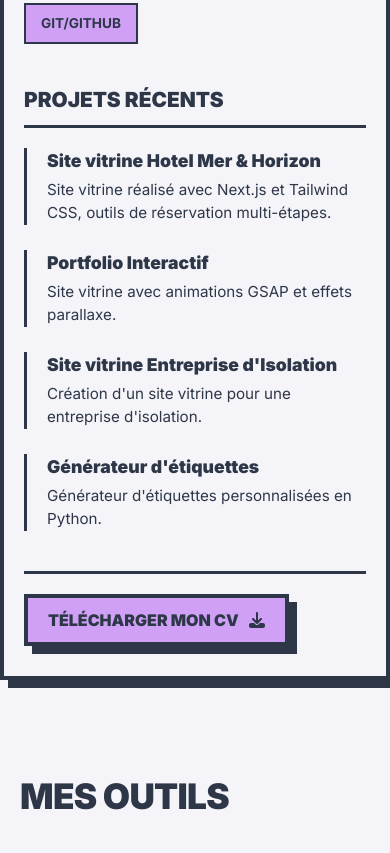
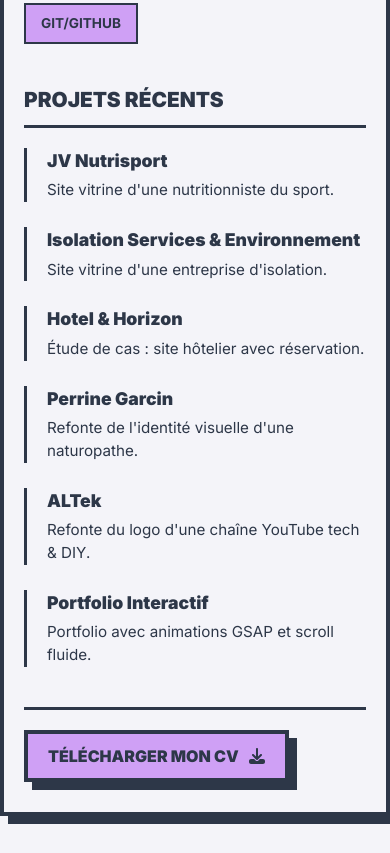
Before and after one commit to BarruelJ/portfolio-2026, a plain HTML site: page index.html in a window 390 px wide. Shown: the part 2757-3610 px from the top of the page. Drawn offline with Linux system fonts and the light colour scheme.

Commit message:
MAJ projets Kotori + refonte init GSAP (matchMedia)
Projets
- Remplace les projets par les 6 réalisations Kotori (JV Nutrisport, ISE,
  Hotel & Horizon, Perrine Garcin, ALTek, Portfolio)
- Supprime le générateur d'étiquettes (PrintLoader)
- Liste "Projets récents" du CV générée depuis projectsData
- Libellé de lien personnalisable (linkLabel)

GSAP / scroll
- Init et resize via gsap.matchMedia() : plus d'accumulation de
  triggers ni d'écouteurs magnétiques
- Valeurs XL recalculées au resize (invalidateOnRefresh)
- Fade-in des cartes projets corrigé
- Marge 100vh des skills limitée au XL (écran vide sur mobile/laptop)
- Hover via la propriété "translate" pour cohabiter avec GSAP
- Transitions ciblées au lieu de "transition: all"
- Lenis désactivé si prefers-reduced-motion + CSS Lenis recommandé

Accessibilité
- Thème sombre appliqué avant le rendu (plus de flash)
- Modale : focus géré, piège à focus, inert quand fermée
- aria-expanded sur le burger

Co-Authored-By: Claude Opus 5.5 <noreply@anthropic.com>
Claude-Session: https://claude.ai/code/session_01KNPaWwuU4phrnqjPb79oXr

```diff
--- a/index.html
+++ b/index.html
@@ -216,21 +216,8 @@
 
             <div class="cv-section">
                 <h4>Projets récents</h4>
-                <div class="cv-item">
-                    <h5>Site vitrine Hotel Mer & Horizon</h5>
-                    <p>Site vitrine réalisé avec Next.js et Tailwind CSS, outils de réservation multi-étapes.</p>
-                </div>
-                <div class="cv-item">
-                    <h5>Portfolio Interactif</h5>
-                    <p>Site vitrine avec animations GSAP et effets parallaxe.</p>
-                </div>
-                <div class="cv-item">
-                    <h5>Site vitrine Entreprise d'Isolation</h5>
-                    <p>Création d'un site vitrine pour une entreprise d'isolation.</p>
-                </div>
-                <div class="cv-item">
-                    <h5>Générateur d'étiquettes</h5>
-                    <p>Générateur d'étiquettes personnalisées en Python.</p>
+                <div class="cv-projects">
+                    <!-- Projets générés en JS -->
                 </div>
             </div>
             <div class="cv-footer">
--- a/script/script.js
+++ b/script/script.js
@@ -218,46 +218,86 @@ function renderSkillsCards() {
 const projectsData = {
 
     1: {
-        title: 'Site vitrine',
+        title: 'JV Nutrisport',
         number: '01',
-        image: 'images/projet3.webp',
-        alt: 'Site vitrine Next.js avec Tailwind CSS',
-        tags: ['Next.js', 'Tailwind CSS'],
-        description: "Site vitrine réalisé avec Next.js et Tailwind CSS, outils de réservation multi-étapes.",
+        image: 'images/jv-nutrisport.webp',
+        alt: "Site vitrine de JV Nutrisport, nutritionniste du sport",
+        tagline: "Site vitrine d'une nutritionniste du sport.",
+        tags: ['UI | UX', 'D.A', 'Design'],
+        description: "Site vitrine conçu pour présenter le travail d'une nutritionniste spécialisée dans la performance sportive. De la direction artistique aux interactions, chaque choix guide le visiteur et rend concrète la place de la nutrition dans la performance, la récupération et la progression.",
+        link: 'https://jv-site-nutrition.vercel.app/',
+        github: null
+    },
+    2: {
+        title: 'Isolation Services & Environnement',
+        number: '02',
+        image: 'images/ise.webp',
+        alt: "Site vitrine d'Isolation Services & Environnement",
+        tagline: "Site vitrine d'une entreprise d'isolation.",
+        tags: ['UI | UX', 'Web conception'],
+        description: "Identité et site vitrine construits sur la réalité du terrain : isolation thermique, acoustique et sécurité incendie. Les contrastes et la mise en page traduisent la rigueur des chantiers, en laissant une place centrale aux réalisations et à l'engagement de l'entreprise.",
         link: null,
+        github: null
+    },
+    3: {
+        title: 'Hotel & Horizon',
+        number: '03',
+        image: 'images/hotel-horizon.webp',
+        alt: "Étude de cas Hotel & Horizon, site hôtelier avec module de réservation",
+        tagline: "Étude de cas : site hôtelier avec réservation.",
+        tags: ['Next.js', 'Tailwind CSS', 'UI | UX'],
+        description: "Projet concept explorant le design hôtelier haut de gamme : design épuré, couleurs apaisantes, information réduite à l'essentiel. Le module de réservation multi-étapes s'intègre naturellement au parcours, pour démontrer la conception d'interfaces complexes.",
+        link: 'https://hotelhorizonhotel.vercel.app/',
         github: 'https://github.com/BarruelJ/Site-vitrine-h-telier-Next.js-Tailwind-CSS'
     },
-    2: {
+    4: {
+        title: 'Perrine Garcin',
+        number: '04',
+        image: 'images/perrine-garcin.webp',
+        alt: "Identité visuelle de Perrine Garcin, naturopathe réflexologue",
+        tagline: "Refonte de l'identité visuelle d'une naturopathe.",
+        tags: ['Identité visuelle', 'Logo', 'Charte'],
+        description: "Refonte du logo d'une naturopathe réflexologue : monogramme PG, ovale organique et silhouette qui se déploie. Gris anthracite, vert sauge, Lora et Inter, déclinés sur l'icône, les cartes de visite, la signature mail et la charte graphique.",
+        link: null,
+        github: null
+    },
+    5: {
+        title: 'ALTek',
+        number: '05',
+        image: 'images/altek.webp',
+        alt: "Logo et bannière de la chaîne YouTube ALTek",
+        tagline: "Refonte du logo d'une chaîne YouTube tech & DIY.",
+        tags: ['Identité visuelle', 'Logo', 'YouTube'],
+        description: "Nouvelle identité pour une chaîne YouTube tech, DIY et homelab : monogramme « A » en formes géométriques biseautées, décliné en wordmark, avatar clair/sombre et bannière. Un noir et blanc franc, lisible même en très petit format.",
+        link: 'https://www.youtube.com/@ALTekFR',
+        linkLabel: 'Voir la chaîne YouTube',
+        github: null
+    },
+    6: {
         title: 'Portfolio Interactif',
-        number: '02',
-        image: 'images/projet1.webp',
+        number: '06',
+        image: 'images/jb-portfolio.webp',
         alt: 'Portfolio interactif avec animations GSAP',
+        tagline: 'Portfolio avec animations GSAP et scroll fluide.',
         tags: ['GSAP', 'ScrollTrigger', 'Lenis'],
-        description: 'Site vitrine personnel avec animations GSAP avancées, effet parallaxe et scroll fluide via Lenis.',
+        description: "Portfolio pensé comme une expérience de lecture continue, où le mouvement accompagne sans distraire. Animations GSAP, scroll fluide via Lenis et bascule clair/sombre naturelle, pour une interface qui s'efface au profit du contenu.",
         link: 'https://portfolio-2026-lac-tau.vercel.app/',
         github: 'https://github.com/BarruelJ/portfolio-2026'
     },
-    3: {
-        title: 'Site Vitrine',
-        number: '03',
-        image: 'images/projet2.webp',
-        alt: 'Site vitrine WordPress',
-        tags: ['WordPress', 'Kadence'],
-        description: "Création d'un site vitrine pour une entreprise d'isolation. Thème personnalisé avec Kadence.",
-        link: null,
-        github: null
-    },
-    4: {
-        title: 'Moteur de génération PDF',
-        number: '04',
-        image: 'images/projet4.webp',
-        alt: 'Moteur de génération de documents PDF dynamiques',
-        tags: ['TKinter', 'Reportlab', 'Python'],
-        description: "Générateur d'étiquettes et de documents PDF dynamiques avec interface graphique TKinter.",
-        link: null,
-        github: 'https://github.com/BarruelJ/PrintLoader'
-    },
 };
+
+// Liste "Projets récents" du panneau CV, générée depuis projectsData
+function renderCvProjects() {
+    const list = document.querySelector('.cv-projects');
+    if (!list) return;
+
+    list.innerHTML = Object.values(projectsData).map(project => `
+        <div class="cv-item">
+            <h5>${project.title}</h5>
+            <p>${project.tagline}</p>
+        </div>
+    `).join('');
+}
 
 function renderProjectCards() {
     const grid = document.querySelector('.bento-grid');
@@ -267,7 +307,7 @@ function renderProjectCards() {
         <article class="project-card large" data-project="${id}">
             <div class="card-image">
                 <img src="${project.image}" alt="${project.alt}"
-                    width="726" height="416" fetchpriority="high" decoding="async">
+                    width="1280" height="720" loading="lazy" decoding="async">
                 <div class="card-overlay" aria-hidden="true">
                     <span class="project-number">${project.number}</span>
                 </div>
@@ -518,6 +558,8 @@ function openModal(projectId) {
     const linkEl = document.querySelector('.modal-link');
     if (project.link && project.link !== '#') {
         linkEl.href = project.link;
+        // Libellé personnalisable (ex : chaîne YouTube)
+        linkEl.firstChild.textContent = (project.linkLabel || 'Visiter le site') + ' ';
         linkEl.style.display = 'inline-flex';
     } else {
         linkEl.style.display = 'none';
@@ -612,6 +654,7 @@ function init() {
     killAllTriggers();
 
     renderProjectCards();
+    renderCvProjects();
     renderSkillsCards();
 
     skillCards = gsap.utils.toArray('.skill-card');
--- a/style/style.css
+++ b/style/style.css
@@ -246,7 +246,8 @@ body.nav-open .btn-burger span:nth-child(3) {
     padding: 10px 20px;
     background: var(--accent);
     box-shadow: var(--shadow);
-    transition: all 0.2s cubic-bezier(0.175, 0.885, 0.32, 1.275);
+    transition: background-color 0.2s cubic-bezier(0.175, 0.885, 0.32, 1.275), color 0.2s cubic-bezier(0.175, 0.885, 0.32, 1.275),
+        box-shadow 0.2s cubic-bezier(0.175, 0.885, 0.32, 1.275), translate 0.2s cubic-bezier(0.175, 0.885, 0.32, 1.275);
     cursor: pointer;
 }
 
@@ -256,7 +257,7 @@ body.nav-open .btn-burger span:nth-child(3) {
 .hero-tagline a h2:hover {
     background-color: var(--text);
     color: var(--accent);
-    transform: translate(4px, 4px);
+    translate: 4px 4px;
     box-shadow: -8px -8px 0px var(--accent);
     border: var(--border-v);
 }
@@ -657,7 +658,6 @@ body.nav-open .btn-burger span:nth-child(3) {
     padding: 60px 20px 60px;
     position: relative;
     pointer-events: auto;
-    margin-bottom: 100vh;
 }
 
 .skills-header-wrapper {
@@ -691,7 +691,7 @@ body.nav-open .btn-burger span:nth-child(3) {
     border: var(--border-v);
     padding: 28px;
     box-shadow: var(--shadow);
-    transition: all 0.3s ease;
+    transition: background-color 0.3s ease, box-shadow 0.3s ease, translate 0.3s ease;
     min-height: 180px;
     display: flex;
     flex-direction: column;
@@ -753,7 +753,7 @@ body.nav-open .btn-burger span:nth-child(3) {
 
 .skill-card:hover {
     background: var(--text);
-    transform: translate(4px, 4px);
+    translate: 4px 4px;
     box-shadow: -8px -8px 0px var(--accent);
 }
 
@@ -944,7 +944,8 @@ body.nav-open .btn-burger span:nth-child(3) {
     color: var(--text);
     border: var(--border-v);
     cursor: pointer;
-    transition: all 0.2s cubic-bezier(0.175, 0.885, 0.32, 1.275);
+    transition: background-color 0.2s cubic-bezier(0.175, 0.885, 0.32, 1.275), color 0.2s cubic-bezier(0.175, 0.885, 0.32, 1.275),
+        box-shadow 0.2s cubic-bezier(0.175, 0.885, 0.32, 1.275), translate 0.2s cubic-bezier(0.175, 0.885, 0.32, 1.275);
     box-shadow: 4px 4px 0 var(--text);
 }
 
@@ -957,7 +958,7 @@ body.nav-open .btn-burger span:nth-child(3) {
 .card-cta:hover {
     background-color: var(--text);
     color: var(--accent);
-    transform: translate(4px, 4px);
+    translate: 4px 4px;
     box-shadow: -6px -6px 0 var(--accent);
 }
 
@@ -977,13 +978,16 @@ body.nav-open .btn-burger span:nth-child(3) {
     align-items: center;
     justify-content: center;
     opacity: 0;
+    visibility: hidden;
     pointer-events: none;
-    transition: opacity 0.4s ease;
+    transition: opacity 0.4s ease, visibility 0s linear 0.4s;
 }
 
 .project-modal.active {
     opacity: 1;
+    visibility: visible;
     pointer-events: all;
+    transition: opacity 0.4s ease, visibility 0s;
 }
 
 .modal-backdrop {
@@ -1026,7 +1030,8 @@ body.nav-open .btn-burger span:nth-child(3) {
     display: flex;
     align-items: center;
     justify-content: center;
-    transition: all 0.2s cubic-bezier(0.175, 0.885, 0.32, 1.275);
+    transition: background-color 0.2s cubic-bezier(0.175, 0.885, 0.32, 1.275), color 0.2s cubic-bezier(0.175, 0.885, 0.32, 1.275),
+        box-shadow 0.2s cubic-bezier(0.175, 0.885, 0.32, 1.275), translate 0.2s cubic-bezier(0.175, 0.885, 0.32, 1.275);
     box-shadow: 4px 4px 0 var(--text);
 }
 
@@ -1038,7 +1043,7 @@ body.nav-open .btn-burger span:nth-child(3) {
 .modal-close:hover {
     background-color: var(--text);
     color: var(--accent);
-    transform: translate(4px, 4px);
+    translate: 4px 4px;
     box-shadow: -6px -6px 0 var(--accent);
 }
 
@@ -1199,7 +1204,8 @@ body.nav-open .btn-burger span:nth-child(3) {
     letter-spacing: 0.05em;
     border: var(--border-v);
     box-shadow: var(--shadow);
-    transition: all 0.2s cubic-bezier(0.175, 0.885, 0.32, 1.275);
+    transition: background-color 0.2s cubic-bezier(0.175, 0.885, 0.32, 1.275), color 0.2s cubic-bezier(0.175, 0.885, 0.32, 1.275),
+        box-shadow 0.2s cubic-bezier(0.175, 0.885, 0.32, 1.275), translate 0.2s cubic-bezier(0.175, 0.885, 0.32, 1.275);
     background: var(--accent);
     color: var(--text);
     cursor: pointer;
@@ -1213,7 +1219,7 @@ body.nav-open .btn-burger span:nth-child(3) {
 }
 
 .contact-btn:hover {
-    transform: translate(4px, 4px);
+    translate: 4px 4px;
     box-shadow: 0px 0px 0px var(--text);
     background: var(--text);
     color: var(--accent);
@@ -1680,6 +1686,8 @@ body.nav-open .btn-burger span:nth-child(3) {
         width: 50%;
         padding: 0 80px;
         pointer-events: auto;
+        /* Espace de scroll pour le pin du panel 1 (XL uniquement) */
+        margin-bottom: 100vh;
     }
 
     .section-title {
@@ -1752,3 +1760,33 @@ body.nav-open .btn-burger span:nth-child(3) {
         font-size: 3rem;
     }
 }
+
+/* LENIS — CSS recommandé */
+html.lenis,
+html.lenis body {
+    height: auto;
+}
+
+.lenis.lenis-smooth {
+    scroll-behavior: auto !important;
+}
+
+.lenis.lenis-smooth [data-lenis-prevent] {
+    overscroll-behavior: contain;
+}
+
+.lenis.lenis-stopped {
+    overflow: hidden;
+}
+
+/* MOUVEMENT RÉDUIT */
+@media (prefers-reduced-motion: reduce) {
+    *,
+    *::before,
+    *::after {
+        animation-duration: 0.01ms !important;
+        animation-iteration-count: 1 !important;
+        transition-duration: 0.01ms !important;
+        scroll-behavior: auto !important;
+    }
+}
```
Also changed, not shown: images/altek.webp (added), images/hotel-horizon.webp (added), images/ise.webp (added), images/jb-portfolio.webp (added), images/jv-nutrisport.webp (added), images/perrine-garcin.webp (added), images/projet1.webp (deleted), images/projet2.webp (deleted), images/projet3.webp (deleted), images/projet4.webp (deleted).
